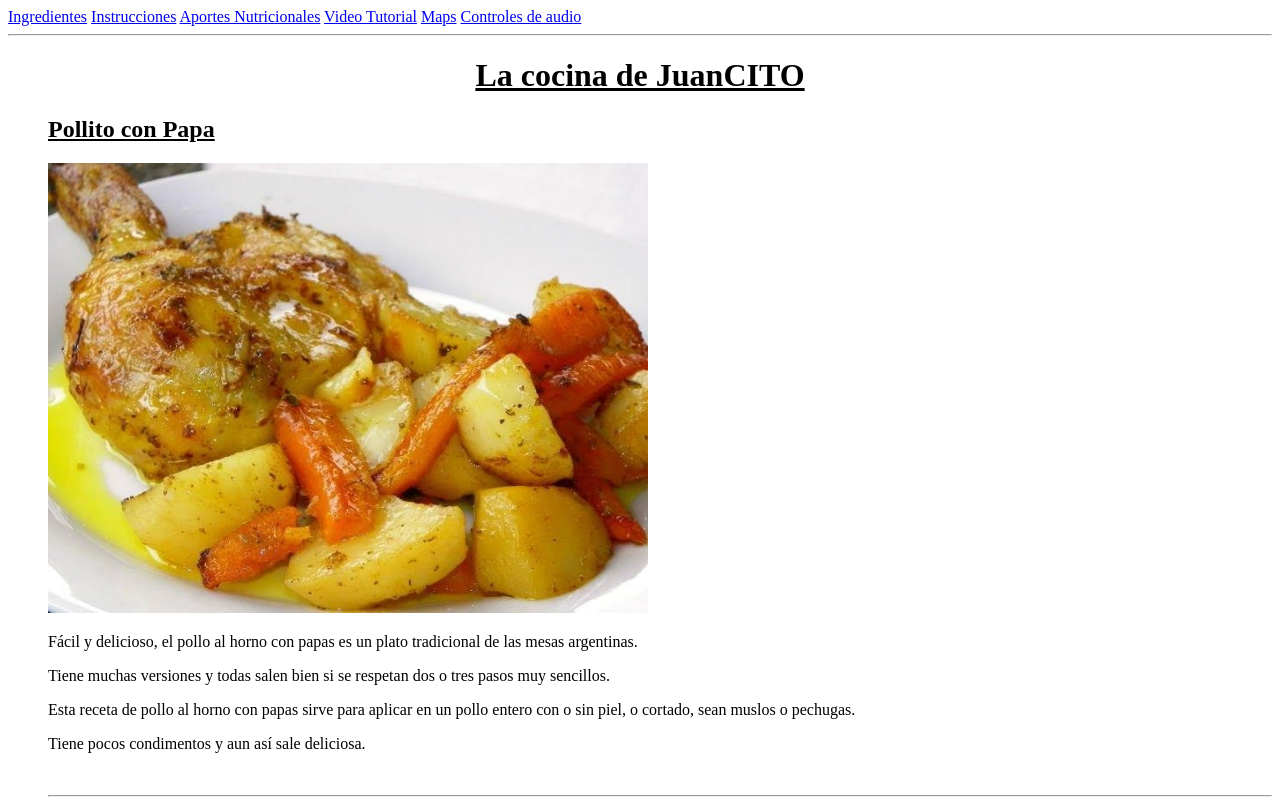
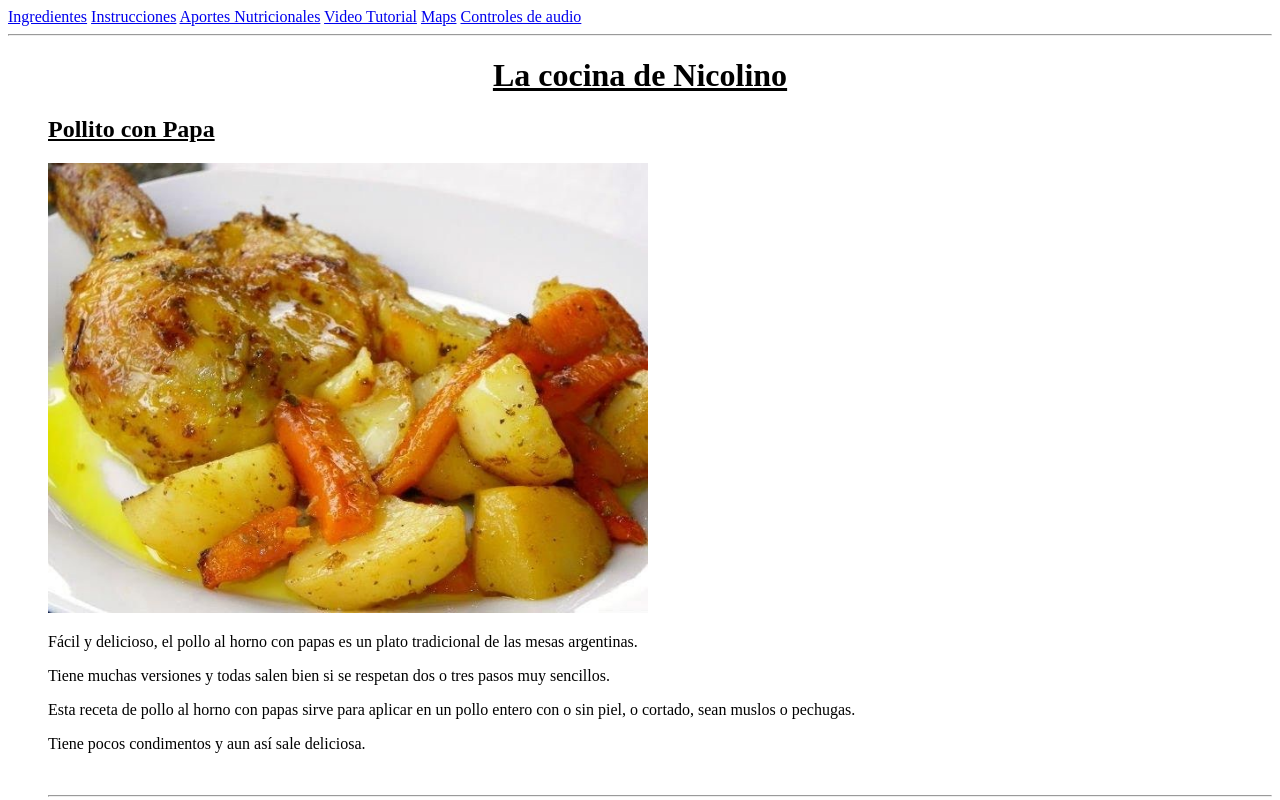
Before and after one commit to NicoBrites/Labo_III, a plain HTML site: page index.html in a window 1280 px wide. Shown: the top 800 px of the page. Drawn offline with Linux system fonts and the light colour scheme.

Commit message:
Modificacion titulo

```diff
--- a/index.html
+++ b/index.html
@@ -20,7 +20,7 @@
     </nav>
     <center>
     <header>
-        <h1><b><u>La cocina de JuanCITO</u></b></h1>
+        <h1><b><u>La cocina de Nicolino</u></b></h1>
     </header>
     </center>
     <menu>
```
